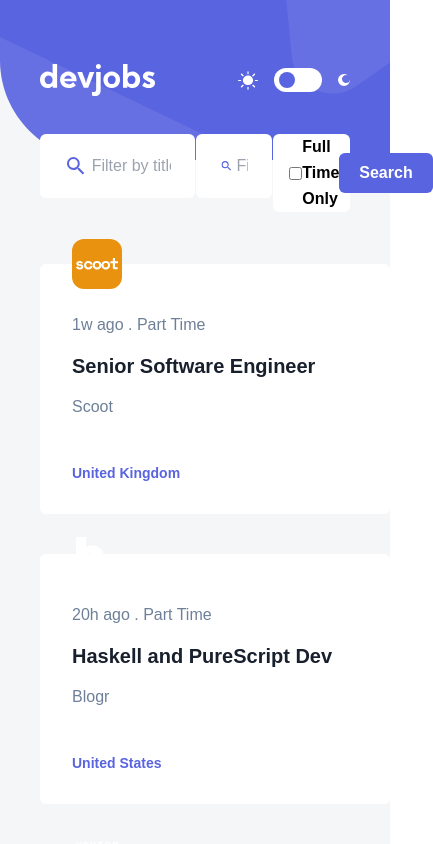
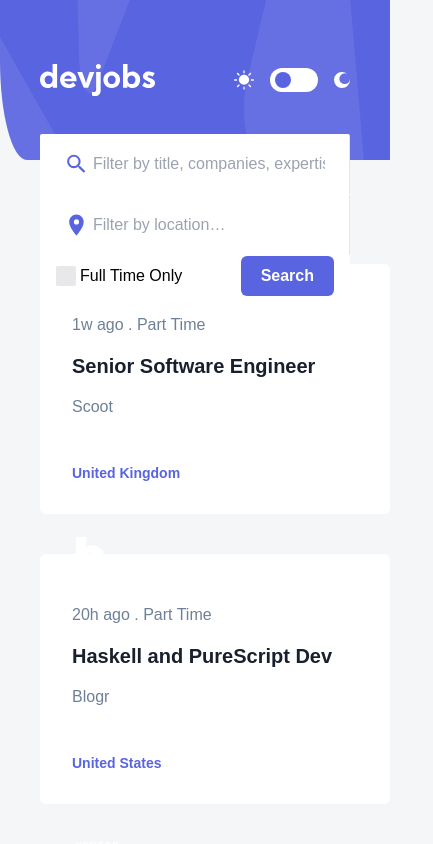
Before and after one commit to wayneleon1/devjobs-web-app, a React (Vite) app: page / in a window 390 px wide. Shown: the top 844 px of the page, 433 px wide, since content can reach past the window. Built offline with nearby package versions, Linux system fonts and the light colour scheme; the HTML template or start-up script is replaced by a standard one.

Commit message:
implement responsiveness container

```diff
--- a/src/App.jsx
+++ b/src/App.jsx
@@ -1,9 +1,7 @@
 import AppRouters from "./routes/AppRouters";
 
 function App() {
-  return (
-   <AppRouters/>
-  );
+  return <AppRouters />;
 }
 
 export default App;
--- a/src/components/UI/HsInput.jsx
+++ b/src/components/UI/HsInput.jsx
@@ -1,10 +1,9 @@
 import React from "react";
-import { MdSearch } from "react-icons/md";
 
-function Input({ placeholder }) {
+function Input({ placeholder, icon }) {
   return (
-    <div className="py-4 px-6 text-base bg-white rounded-md flex items-center dark:bg-VeryDarkBlue">
-      <MdSearch className="text-PrimaryViolet size-8" />
+    <div className="py-4 px-6 text-base rounded-md flex items-center">
+      {icon}
       <input
         type="text"
         placeholder={placeholder}
--- a/src/dummy/data.js
+++ b/src/dummy/data.js
@@ -26,7 +26,7 @@ const data = [
     companyName: "Blogr",
     companySite: "blogr.com",
     companyLogo: blogr,
-    companyColor: "#e54d25",
+    companyColor: "#E54D25",
     jobTitle: "Haskell and PureScript Dev",
     jobType: "Part Time",
     Published: "20h ago",
--- a/src/index.css
+++ b/src/index.css
@@ -26,3 +26,11 @@ p {
   font-size: 16px;
   line-height: 26px;
 }
+body {
+  background-color: #f4f6f8;
+}
+@media (prefers-color-scheme: dark) {
+  body {
+    background-color: #121721;
+  }
+}
--- a/src/layout/HomeLayout.jsx
+++ b/src/layout/HomeLayout.jsx
@@ -3,11 +3,18 @@ import { Outlet, Link } from "react-router-dom";
 import logo from "../assets/desktop/logo.svg";
 import sunIcon from "../assets/desktop/icon-sun.svg";
 import moonIcon from "../assets/desktop/icon-moon.svg";
+import BgImg from "../assets/desktop/bg-pattern-header.svg";
 
 function HomeLayout() {
   return (
-    <div className="bg-LightGrey  dark:bg-Midnight">
-      <div className="h-40 w-full flex items-center bg-[url('./assets/desktop/bg-pattern-header.svg')] bg-no-repeat">
+    <>
+      <div className="h-40 w-full flex items-center">
+        <img
+          src={BgImg}
+          alt="bg-img"
+          className="-z-10 absolute  bg-no-repeat  w-full h-40
+          "
+        />
         <div className="container mx-auto px-10 flex items-center justify-between">
           <div>
             <Link to="/">
@@ -16,7 +23,7 @@ function HomeLayout() {
           </div>
           <div className="flex items-center gap-4">
             <div>
-              <img src={sunIcon} alt="Sun-Icon" />
+              <img src={sunIcon} alt="Sun-Icon" className="size-5" />
             </div>
             <div>
               <div className="bg-white rounded-2xl w-12 h-6 p-[5px] flex items-center justify-start">
@@ -24,15 +31,17 @@ function HomeLayout() {
               </div>
             </div>
             <div>
-              <img src={moonIcon} alt="Moon-Icon" />
+              <img src={moonIcon} alt="Moon-Icon" className="size-4" />
             </div>
           </div>
         </div>
       </div>
-      <div className="container mx-auto px-10 py-6">
-        <Outlet />
+      <div className="container mx-auto">
+        <div className="container mx-auto px-10 py-6">
+          <Outlet />
+        </div>
       </div>
-    </div>
+    </>
   );
 }
 
--- a/src/pages/Home.jsx
+++ b/src/pages/Home.jsx
@@ -3,21 +3,34 @@ import Input from "../components/UI/HsInput";
 import Button from "../components/UI/HsButton";
 import JobCard from "../components/JobCard";
 import data from "../dummy/data";
+import { MdSearch } from "react-icons/md";
+import { MdLocationOn } from "react-icons/md";
 
 function Home() {
   return (
     <div className="relative">
-      <div className="absolute top-[-50px] z-10">
-        <div className="grid grid-cols-4  gap-[1px] w-full">
-          <div className="col-span-2">
-            <Input placeholder="Filter by title, companies, expertise…" />
+      <div className="absolute top-[-50px] z-10 w-full">
+        <div className="grid md:grid-cols-3 lg:grid-cols-4  gap-[1px]  bg-white dark:bg-VeryDarkBlue rounded-sm">
+          <div className="md:col-span-1 lg:col-span-2 border-r-[1px] border-DarkGrey/20">
+            <Input
+              icon={<MdSearch className="text-PrimaryViolet size-7" />}
+              placeholder="Filter by title, companies, expertise…"
+            />
           </div>
-          <div className="col-span-1">
-            <Input placeholder="Filter by location…" />
+          <div className="col-span-1 border-r-[1px] border-DarkGrey/20">
+            <Input
+              icon={<MdLocationOn className="text-PrimaryViolet size-7" />}
+              placeholder="Filter by location…"
+            />
           </div>
-          <div className="col-span-1 flex items-center justify-between  rounded-md px-4 bg-white dark:bg-VeryDarkBlue">
-            <input type="checkbox" />
-            <p className="font-semibold  dark:text-white">Full Time Only</p>
+          <div className="col-span-1 flex items-center justify-between px-4">
+            <div className="flex items-center gap-1">
+              <input
+                type="checkbox"
+                class="appearance-none bg-VeryDarkBlue/10 dark:bg-white/10 dark:hover:bg-white/25 checked:bg-PrimaryViolet checked:border-transparent checked:outline-none size-5 rounded-sm cursor-pointer hover:bg-PrimaryViolet/25"
+              />
+              <p className="font-medium dark:text-white ">Full Time Only</p>
+            </div>
             <Button title="Search" />
           </div>
         </div>
--- a/src/pages/SlugPage.jsx
+++ b/src/pages/SlugPage.jsx
@@ -36,7 +36,7 @@ function SlugPage() {
             <div>
               <Button
                 title="Company Site"
-                styles="text-[#5964E0] bg-PrimaryViolet/10 hover:bg-PrimaryViolet/30 dark:bg-white/10 dark:text-white dark:hover:bg-white/25"
+                styles="text-PrimaryViolet bg-PrimaryViolet/10 hover:bg-PrimaryViolet/30 dark:bg-white/10 dark:!text-white dark:hover:bg-white/25 !text-PrimaryViolet"
               />
             </div>
           </div>
```
